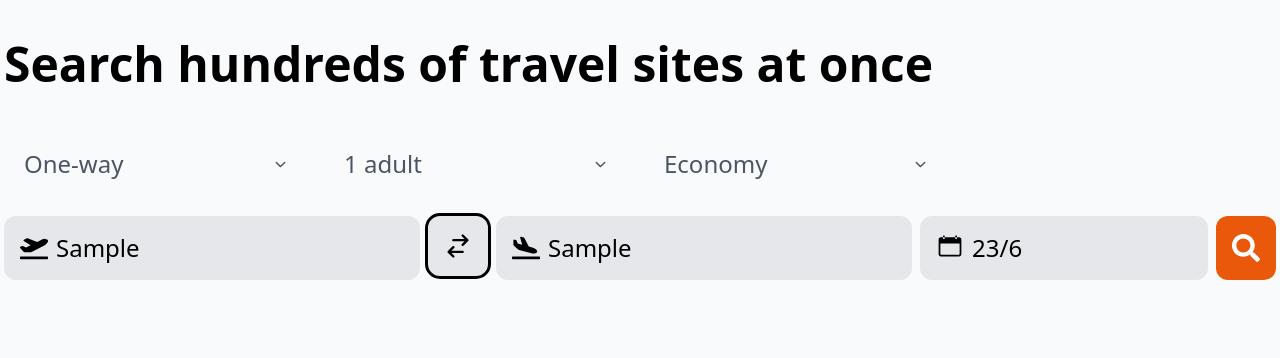
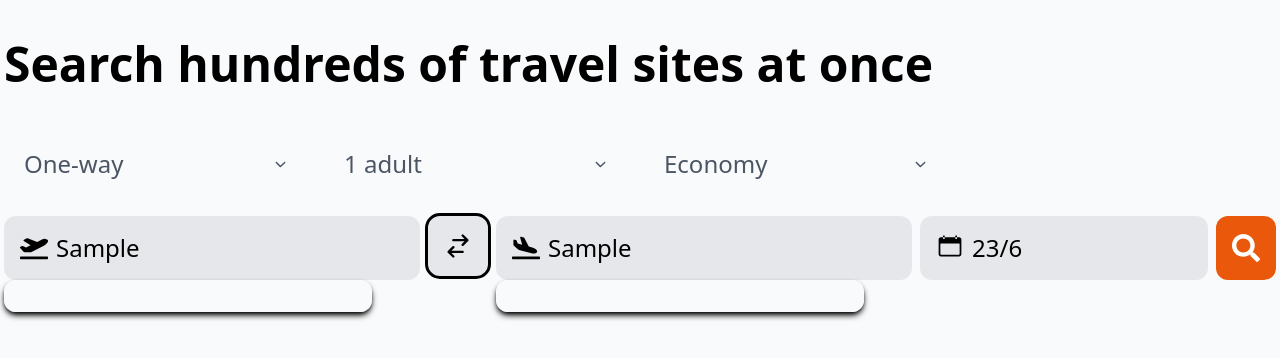
Before and after one commit to alexsoul99/front10-test, a React (Vite) app: page / in a window 1280 px wide. Both pictures are taken after typing "Sample", "Sample" into the empty fields and a click on the button 458 px from the left and 246 px from the top of the page. Shown: the top 358 px of the page. Built offline with nearby package versions, Linux system fonts and the light colour scheme.

Commit message:
created an Autocomplete component

```diff
--- /dev/null
+++ b/src/components/Autocomplete.jsx
@@ -0,0 +1,49 @@
+export default function Autocomplete({
+	value,
+	cities,
+	setValue,
+	setShowAutocomplete,
+}) {
+	return (
+		<section className='bg-white rounded-xl shadow-md shadow-black max-h-80 w-[23rem] overflow-y-auto absolute top-16'>
+			<ul className='flex flex-col gap-4 py-4'>
+				{cities
+					.filter((item) => {
+						const searchTerm = value.toLowerCase()
+						const city = item.city.toLocaleLowerCase()
+						const country = item.country.toLocaleLowerCase()
+						const airport = item.airport.toLocaleLowerCase()
+
+						return (
+							searchTerm &&
+							city.startsWith(searchTerm) |
+								country.startsWith(searchTerm) |
+								airport.startsWith(searchTerm)
+						)
+					})
+					.map((city, index) => (
+						<li
+							key={index}
+							className='flex flex-row gap-4 px-3 rounded-xl'
+							onClick={() => {
+								setValue(city.city)
+								setShowAutocomplete(false)
+							}}
+						>
+							<img
+								className='rounded-3xl h-24 w-24 shadow-md shadow-black'
+								src={city.photo}
+								alt={`Photograph of the city ${city.city}`}
+							/>
+							<div className='self-center'>
+								<h1 className='font-bold text-lg'>
+									{city.city} - {city.country}
+								</h1>
+								<p>{city.airport}</p>
+							</div>
+						</li>
+					))}
+			</ul>
+		</section>
+	)
+}
--- a/src/components/InputField.jsx
+++ b/src/components/InputField.jsx
@@ -1,6 +1,7 @@
 import { FaPlaneArrival, FaPlaneDeparture } from 'react-icons/fa'
 import data from '../mocks/data.json'
 import { useState } from 'react'
+import Autocomplete from './Autocomplete'
 
 export default function InputField({ isOrigin, value, setValue }) {
 	const { cities } = data
@@ -39,46 +40,12 @@ export default function InputField({ isOrigin, value, setValue }) {
 			</div>
 
 			{showAutocomplete && (
-				<section className='bg-white rounded-xl shadow-md shadow-black max-h-80 w-[23rem] overflow-y-auto absolute top-16'>
-					<ul className='flex flex-col gap-2'>
-						{cities
-							.filter((item) => {
-								const searchTerm = value.toLowerCase()
-								const city = item.city.toLocaleLowerCase()
-								const country = item.country.toLocaleLowerCase()
-								const airport = item.airport.toLocaleLowerCase()
-
-								return (
-									searchTerm &&
-									city.startsWith(searchTerm) |
-										country.startsWith(searchTerm) |
-										airport.startsWith(searchTerm)
-								)
-							})
-							.map((city, index) => (
-								<li
-									key={index}
-									className='flex flex-row gap-4 px-3 my-2 rounded-xl'
-									onClick={() => {
-										setValue(city.city)
-										setShowAutocomplete(false)
-									}}
-								>
-									<img
-										className='rounded-3xl h-24 w-24 shadow-md shadow-black'
-										src={city.photo}
-										alt={`Photograph of the city ${city.city}`}
-									/>
-									<div className='self-center'>
-										<h1 className='font-bold text-lg'>
-											{city.city} - {city.country}
-										</h1>
-										<p>{city.airport}</p>
-									</div>
-								</li>
-							))}
-					</ul>
-				</section>
+				<Autocomplete
+					value={value}
+					cities={cities}
+					setValue={setValue}
+					setShowAutocomplete={setShowAutocomplete}
+				/>
 			)}
 		</div>
 	)
```
